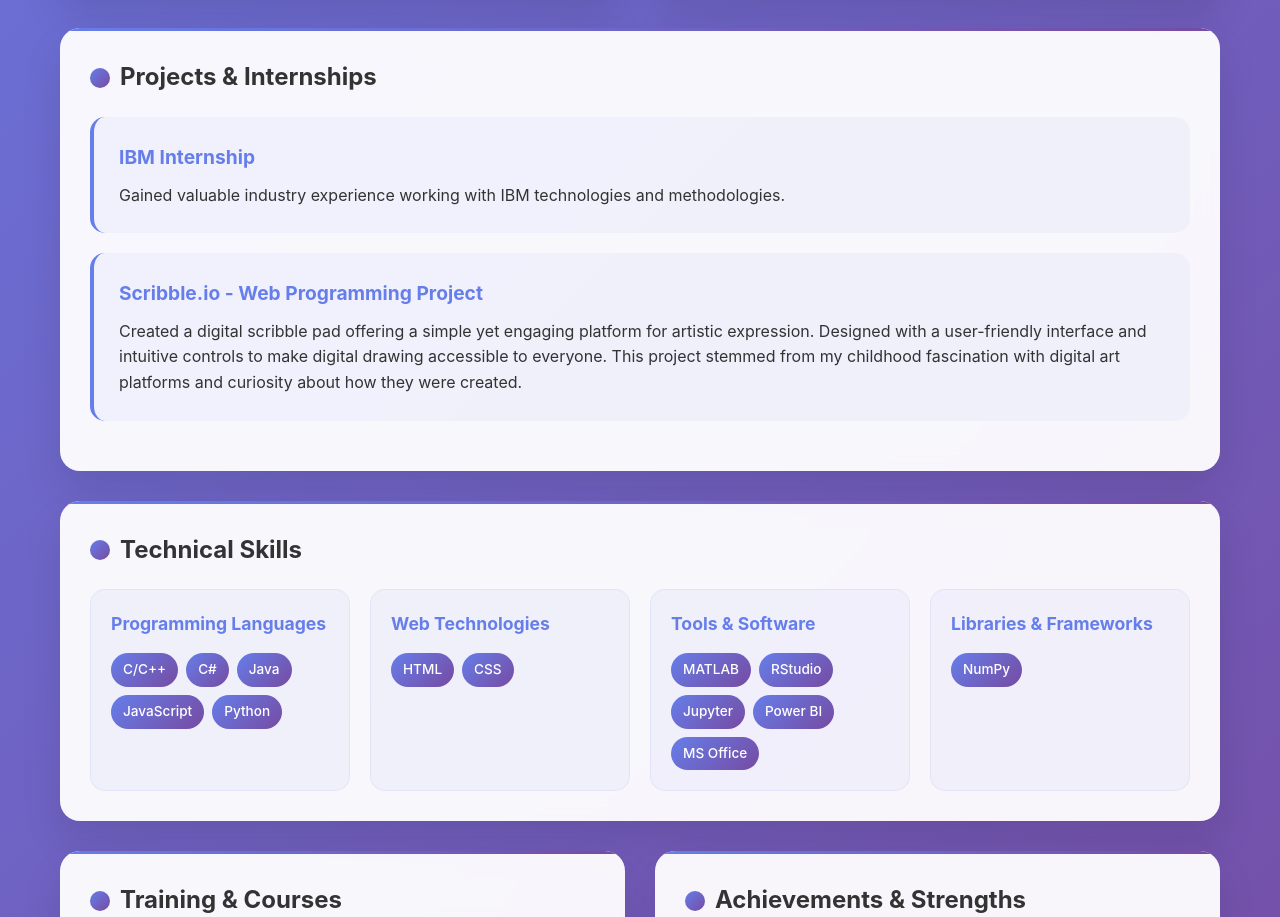
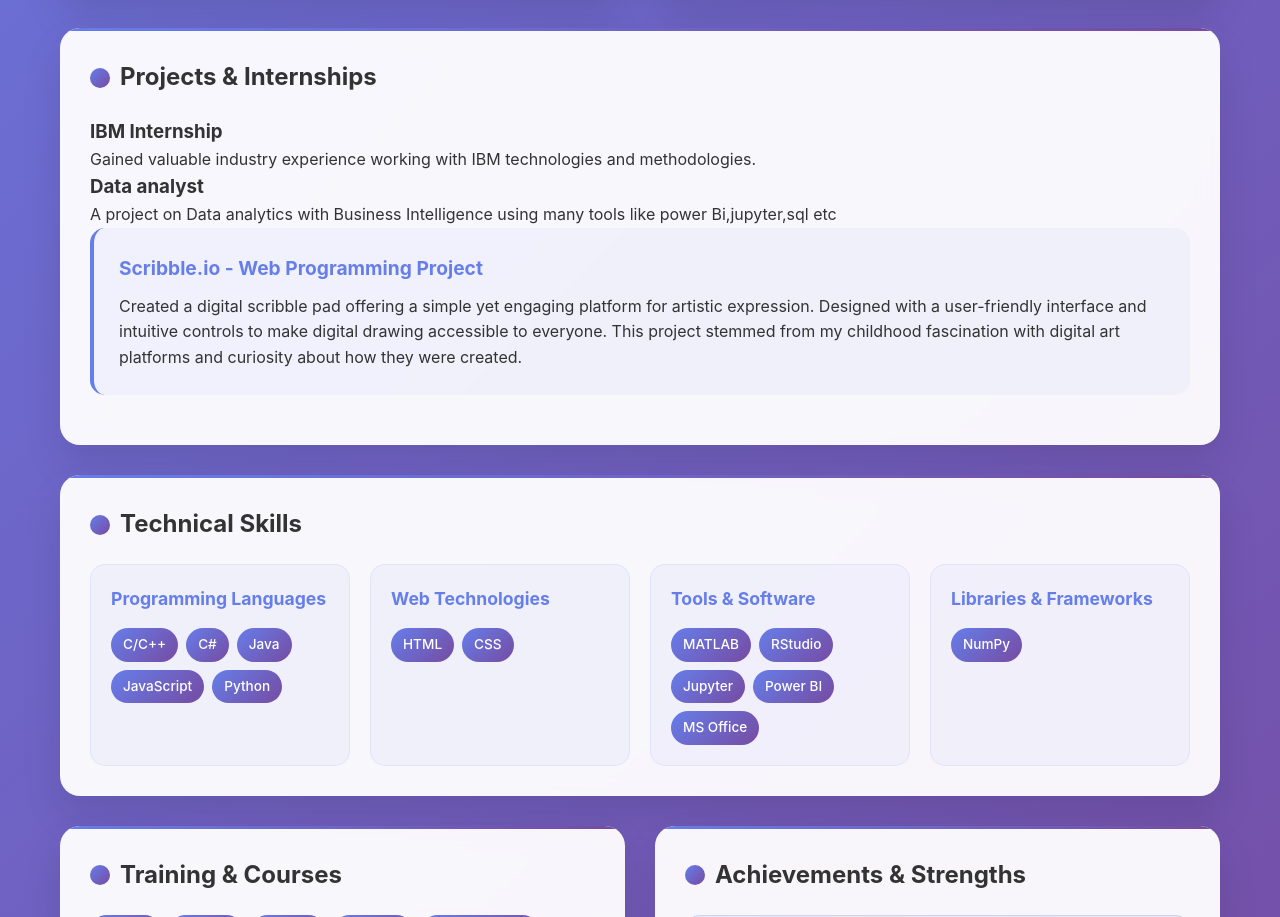
Before and after one commit to Jeevana25/portfolio-, a plain HTML site: page index.html in a window 1280 px wide. Shown: the part 1262-2179 px from the top of the page. Drawn offline with Linux system fonts and the light colour scheme.

Commit message:
index.html

```diff
--- a/index.html
+++ b/index.html
@@ -395,13 +395,18 @@
             <!-- Projects & Internships -->
             <div class="card full-width">
                 <h2>Projects & Internships</h2>
-                <div class="project">
+                <div class="Intern">
                     <h3>IBM Internship</h3>
                     <p>Gained valuable industry experience working with IBM technologies and methodologies.</p>
+                </div>
+                <div class="Project and Training">
+                    <h3>Data analyst</h3>
+                    <p>A project on Data analytics with Business Intelligence using many tools like power Bi,jupyter,sql etc</p>
                 </div>
                 <div class="project">
                     <h3>Scribble.io - Web Programming Project</h3>
                     <p>Created a digital scribble pad offering a simple yet engaging platform for artistic expression. Designed with a user-friendly interface and intuitive controls to make digital drawing accessible to everyone. This project stemmed from my childhood fascination with digital art platforms and curiosity about how they were created.</p>
+
                 </div>
             </div>
 
```
